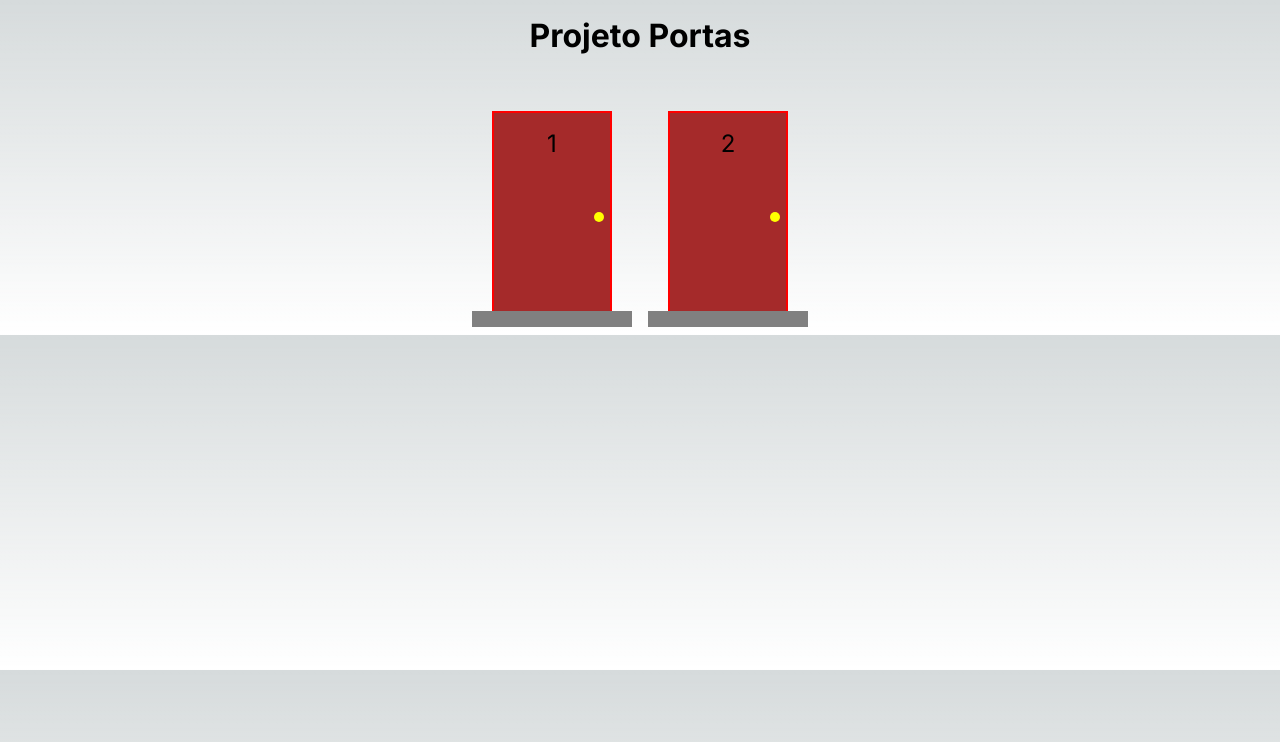
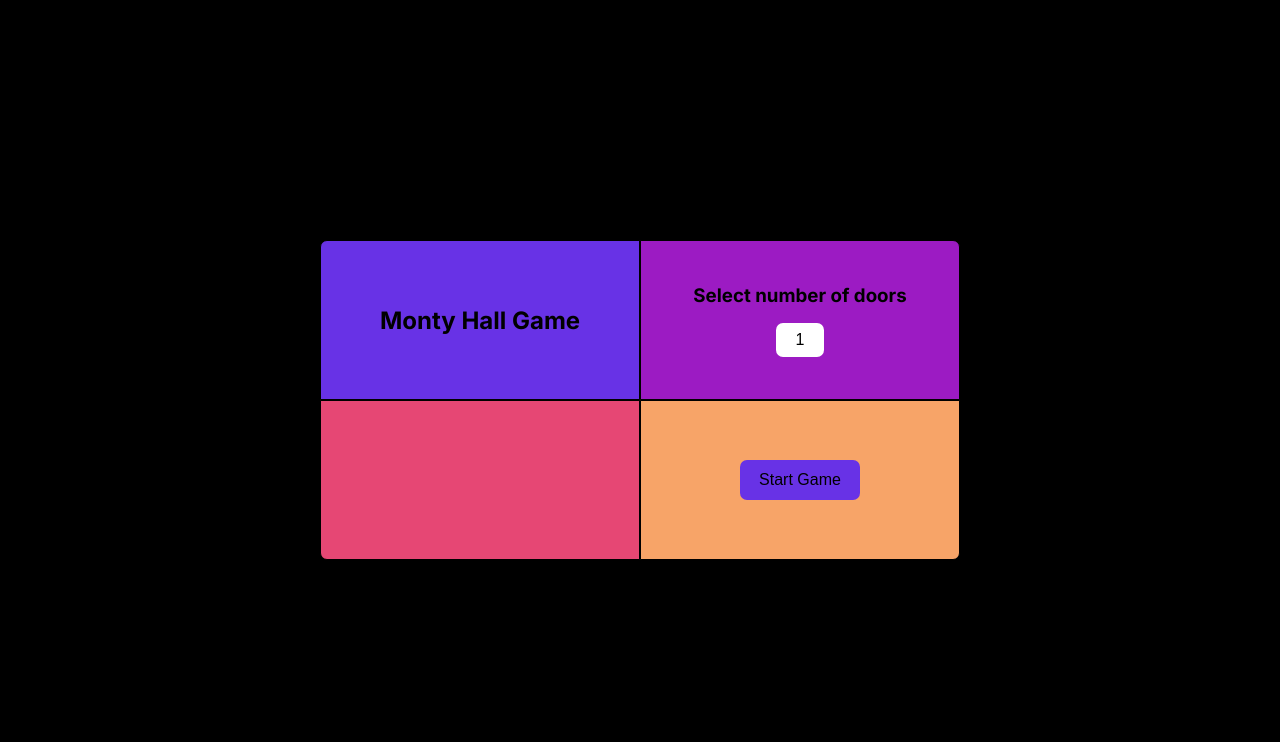
Before and after one commit to GabrielMunizz/next-portas, a Next.js app: page / in a window 1280 px wide. Shown: the top 742 px of the page. Built offline with nearby package versions, Linux system fonts and the light colour scheme.

Commit message:
Feat: cria tela de menu do jogo e lógica de renderização das portas

```diff
--- a/components/Door.tsx
+++ b/components/Door.tsx
@@ -1,25 +1,29 @@
 "use client";
 import style from "../styles/Door.module.css";
-import { DoorModel } from "../model/DoorModel";
+import useDoor from "../hooks/useDoor";
 
 type DoorProps = {
-  door: DoorModel;
+  doorNumber: number;
 };
 
-const Door = ({ door }: DoorProps) => {
-  const selected = door.getIsSelected() ? style.selected : "";
+const Door = ({ doorNumber }: DoorProps) => {
+  const { doorState, dispatch } = useDoor(doorNumber);
+
+  const selected = doorState.isSelected ? style.selected : "";
 
   const handleSelected = () => {
-    door.alterIsSelected();
+    dispatch({ type: "SELECT_DOOR" });
+  };
+
+  const handleOpenDoor = () => {
+    dispatch({ type: "OPEN_DOOR" });
   };
 
   return (
     <div className={style.door}>
       <div onClick={handleSelected} className={`${style.front} ${selected}`}>
-        <div className={style.number}>
-          {door.getIsOpen() ? "" : door.getNumber()}
-        </div>
-        <div className={style.knob}></div>
+        <div className={style.number}>{doorState.isOpen ? "" : doorNumber}</div>
+        <div className={style.knob} onClick={handleOpenDoor} />
       </div>
       <div className={style.floor} />
     </div>
--- /dev/null
+++ b/components/Menu.tsx
@@ -0,0 +1,41 @@
+import { ChangeEvent, Dispatch, SetStateAction } from "react";
+import styles from "../styles/Menu.module.css";
+
+type MenuProps = {
+  numberOfDoors: string;
+  setNumberOfDoors: Dispatch<SetStateAction<string>>;
+  setIsMenuOpen: Dispatch<SetStateAction<boolean>>;
+};
+
+const Menu = ({
+  setIsMenuOpen,
+  setNumberOfDoors,
+  numberOfDoors,
+}: MenuProps) => {
+  const handleChange = ({ target }: ChangeEvent<HTMLInputElement>) => {
+    setNumberOfDoors(target.value);
+  };
+
+  const handleStartGame = () => {
+    setIsMenuOpen(false);
+  };
+  return (
+    <div className={styles.menuContainer}>
+      <div className={styles.menu}>
+        <div className={`${styles.display} ${styles.title}`}>
+          <h2>Monty Hall Game</h2>
+        </div>
+        <div className={`${styles.display} ${styles.selectNumber}`}>
+          <h3>Select number of doors</h3>
+          <input type="text" value={numberOfDoors} onChange={handleChange} />
+        </div>
+        <div className={`${styles.display} ${styles.filler}`}></div>
+        <div className={`${styles.display} ${styles.start}`}>
+          <button onClick={handleStartGame}>Start Game</button>
+        </div>
+      </div>
+    </div>
+  );
+};
+
+export default Menu;
--- a/hooks/useDoor.ts
+++ b/hooks/useDoor.ts
@@ -14,17 +14,17 @@ const useDoor = (doorNumber: number) => {
       case "SELECT_DOOR":
         return {
           ...state,
-          isSelected: action.payload,
+          isSelected: !state.isSelected,
         };
       case "OPEN_DOOR":
         return {
           ...state,
-          isOpen: action.payload,
+          isOpen: !state.isOpen,
         };
       case "HAVE_GIFT":
         return {
           ...state,
-          haveGift: action.payload,
+          haveGift: !state.haveGift,
         };
       default:
         return state;
--- a/model/DoorModel.ts
+++ /dev/null
@@ -1,52 +0,0 @@
-export class DoorModel {
-  private number: number;
-  private haveGift: boolean;
-  private isSelected: boolean;
-  private isOpen: boolean;
-
-  constructor(
-    number: number,
-    haveGift = false,
-    isSelected = false,
-    isOpen = false
-  ) {
-    this.number = number;
-    this.haveGift = haveGift;
-    this.isSelected = isSelected;
-    this.isOpen = isOpen;
-  }
-
-  getNumber() {
-    return this.number;
-  }
-
-  getHaveGift() {
-    return this.haveGift;
-  }
-
-  getIsSelected() {
-    return this.isSelected;
-  }
-
-  getIsOpen() {
-    return this.isOpen;
-  }
-
-  alterIsOpen() {
-    const isOpen = !this.getIsOpen;
-
-    return new DoorModel(this.number, this.haveGift, this.isSelected, isOpen);
-  }
-
-  alterHaveGift() {
-    const haveGift = !this.getHaveGift;
-
-    return new DoorModel(this.number, haveGift, this.isSelected, this.isOpen);
-  }
-
-  alterIsSelected() {
-    const isSelected = !this.getIsSelected;
-
-    return new DoorModel(this.number, this.haveGift, isSelected, this.isOpen);
-  }
-}
--- a/src/app/page.tsx
+++ b/src/app/page.tsx
@@ -1,19 +1,34 @@
 "use client";
 
+import { useState } from "react";
 import Door from "../../components/Door";
-import { DoorModel } from "../../model/DoorModel";
 import styles from "../../styles/Home.module.css";
+import Menu from "../../components/Menu";
 
 export default function Home() {
-  const p1 = new DoorModel(1);
-  const p2 = new DoorModel(2);
+  const [numberOfDoors, setNumberOfDoors] = useState("1");
+  const [isMenuOpen, setIsMenuOpen] = useState(true);
+
+  const createArray = (num: number) => {
+    return Array.from({ length: num }, (_, index) => index + 1);
+  };
+
+  const doors = createArray(Number(numberOfDoors));
   return (
     <main className={styles.main}>
       <h1>Projeto Portas</h1>
       <div className={styles.doorsContent}>
-        <Door door={p1} />
-        <Door door={p2} />
+        {doors.map((doorNumber) => (
+          <Door key={doorNumber} doorNumber={doorNumber} />
+        ))}
       </div>
+      {isMenuOpen && (
+        <Menu
+          numberOfDoors={numberOfDoors}
+          setNumberOfDoors={setNumberOfDoors}
+          setIsMenuOpen={setIsMenuOpen}
+        />
+      )}
     </main>
   );
 }
--- a/styles/Home.module.css
+++ b/styles/Home.module.css
@@ -4,6 +4,8 @@
   justify-content: center;
   align-items: center;
   width: 100%;
+  height: 100vh;
+  position: relative;
 }
 
 .main h1 {
--- /dev/null
+++ b/styles/Menu.module.css
@@ -0,0 +1,80 @@
+.menuContainer {
+  display: flex;
+  justify-content: center;
+  align-items: center;
+  width: 100%;
+  height: 100vh;
+  z-index: 1;
+  background-color: #000;
+  position: absolute;
+}
+
+.menu {
+  display: flex;
+  flex-direction: row;
+  flex-wrap: wrap;
+  width: 50%;
+  height: 20rem;
+  border-radius: 7px;
+}
+
+.display {
+  display: flex;
+  flex-direction: column;
+  justify-content: center;
+  align-items: center;
+  width: 50%;
+  height: 50%;
+}
+
+.title {
+  background-color: #6832e6;
+  border-radius: 7px 0 0 0;
+  border: 1px solid #000;
+}
+
+.selectNumber {
+  background-color: #9c1bc3;
+  border: 1px solid #000;
+  border-radius: 0 7px 0 0;
+}
+
+.selectNumber input {
+  width: 3rem;
+  font-size: 1rem;
+  margin-top: 1rem;
+  text-align: center;
+  padding: 0.5rem;
+  border-radius: 7px;
+  border: none;
+  background-color: #fff;
+  color: #000;
+}
+
+.filler {
+  background-color: #e64774;
+  border: 1px solid #000;
+  border-radius: 0 0 0 7px;
+}
+
+.start {
+  background-color: #f7a468;
+  border: 1px solid #000;
+  border-radius: 0 0 7px 0;
+}
+
+.start button {
+  width: 120px;
+  height: 40px;
+  border-radius: 7px;
+  border: none;
+  background-color: #6832e6;
+  font-size: 1rem;
+  transition: 0.3s ease;
+}
+
+.start button:hover {
+  cursor: pointer;
+  border-radius: 0px;
+  background-color: #5a21e0;
+}
--- a/utils/types.ts
+++ b/utils/types.ts
@@ -6,6 +6,6 @@ export type Door = {
 };
 
 export type DoorAction =
-  | { type: "SELECT_DOOR"; payload: boolean }
-  | { type: "OPEN_DOOR"; payload: boolean }
-  | { type: "HAVE_GIFT"; payload: boolean };
+  | { type: "SELECT_DOOR" }
+  | { type: "OPEN_DOOR" }
+  | { type: "HAVE_GIFT" };
```
